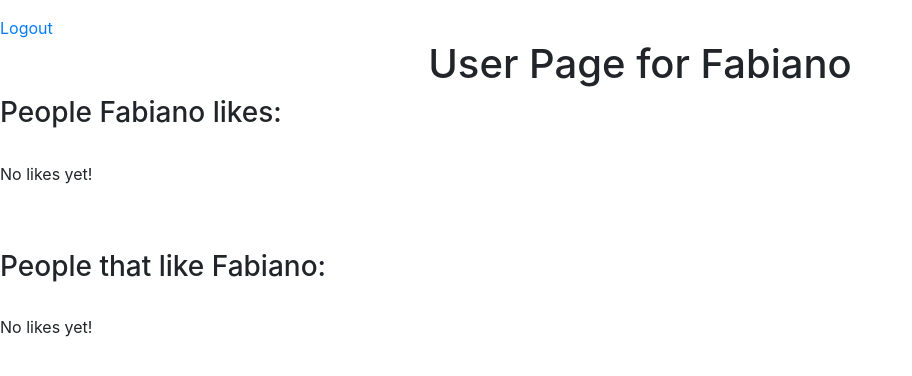
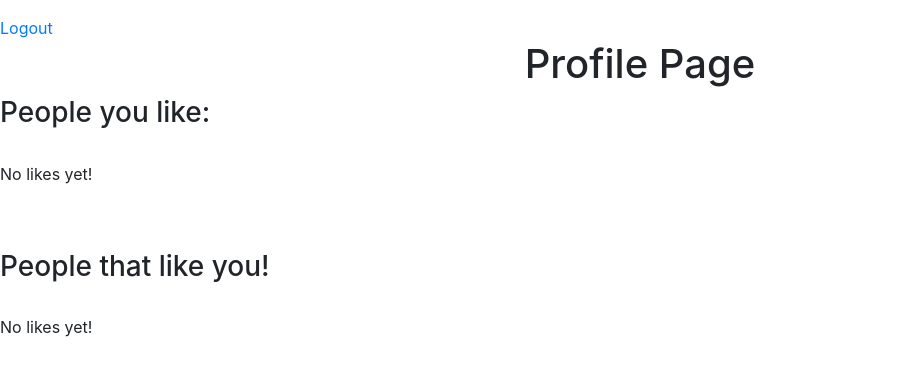
Before and after one commit to cunhasb/mod2_project, a Rails app: page /users/1 in a window 1280 px wide. Shown: the top 376 px of the page, without its empty margins (0-912 px from the left). Run offline with Rails 7, Linux system fonts and the light colour scheme; a user stored in the database is signed in; style sheets or scripts are compiled from the project's sources; some libraries are stand-ins or nearby versions.

Commit message:
Made show page personal if user is current_user

```diff
--- a/app/views/users/show.html.erb
+++ b/app/views/users/show.html.erb
@@ -1,6 +1,17 @@
+<% if @user == current_user %>
+  <h1 class="text-center">Profile Page</h1>
+  <h3>People you like:</h3>
+<% else %>
+  <h1 class="text-center">User Page for <%= @user.name %>
+    <%=form_for :like, url: "/like/#{@user.id}", method:"post" do |f| %>
+     <label>
+      <p class="btn btn-primary"  >I like <%= @user.name %>!  <%= f.submit "Like", type: :image, src: "/images/SparklingHeart.png", width: "30"%></p>
+    </label>
+    <% end %>
+  </h1>
 
-<h1 class="text-center">User Page for <%= @user.name %></h1>
-<h3>People <%= @user.name %> likes:</h3>
+  <h3>People <%= @user.name %> likes:</h3>
+<% end %>
 <% if @user.likees.count == 0 %>
   <br>
   <p>No likes yet!</p>
@@ -12,7 +23,11 @@
 <% end %>
 <br>
 <br>
-<h3>People that like <%= @user.name %>:</h3>
+<% if @user == current_user %>
+  <h3>People that like you!</h3>
+<% else %>
+  <h3>People that like <%= @user.name %>:</h3>
+<% end %>
 <% if @user.likers.count == 0 %>
   <br>
   <p>No likes yet!</p>
--- a/db/migrate/20171114192335_create_params.rb
+++ b/db/migrate/20171114192335_create_params.rb
@@ -1,5 +1,6 @@
 class CreateParams < ActiveRecord::Migration[5.1]
   def change
+    drop_table :params
     create_table :params do |t|
       t.string :project_name
       t.string :app_key
```
Also changed, not shown: 3 other files.
